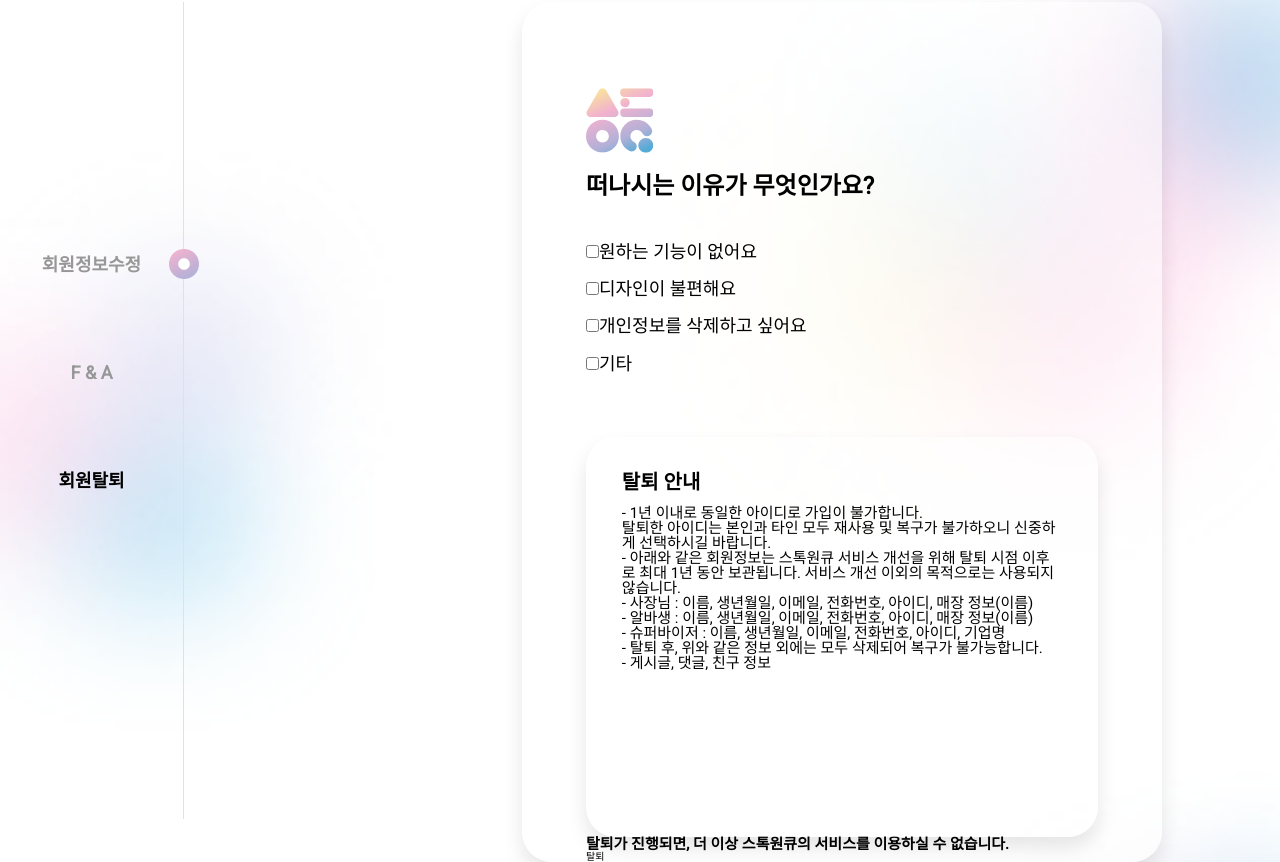
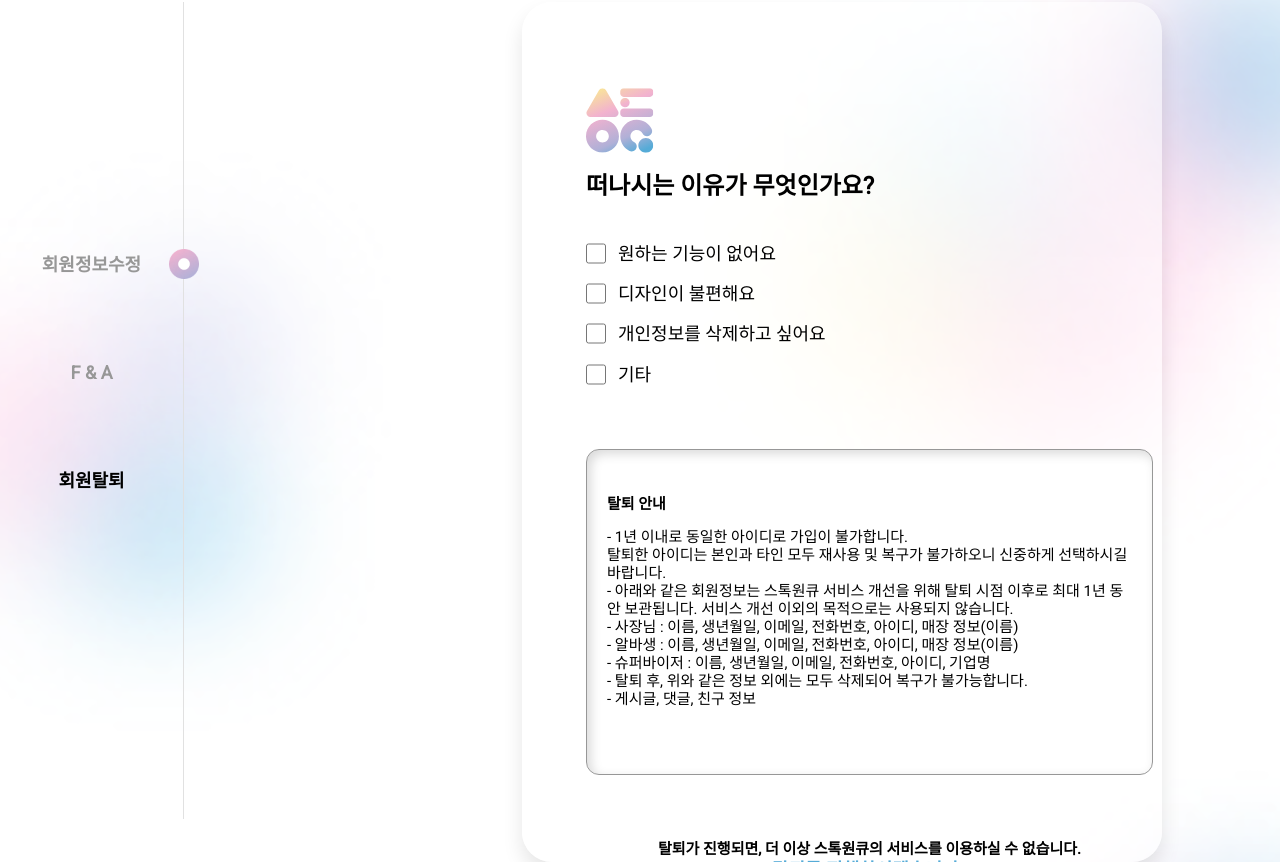
Before and after one commit to stockOneQ/front, a Next.js app: page /my-page/secession in a window 1280 px wide. Shown: the part 180-1042 px from the top of the page. Built offline with nearby package versions, Linux system fonts and the light colour scheme.

Commit message:
마이페이지 디자인

```diff
--- a/components/my-page/Delete/index.tsx
+++ b/components/my-page/Delete/index.tsx
@@ -24,7 +24,6 @@ const MypageDelete = () => {
   };
 
   return (
-    <>
     <S.DeleteSection>
       <S.DeletContents>
         <Image src={logoIcon} alt="main-logo" width={67.5} height={65} />
@@ -96,13 +95,18 @@ const MypageDelete = () => {
           </S.AgreementText>
         </S.DeleteAgreement>
 
+        <S.Text>
           <h2>
             탈퇴가 진행되면, 더 이상 스톡원큐의 서비스를 이용하실 수 없습니다.
           </h2>
-          <S.SubmitButton onClick={handleSubmit}>탈퇴</S.SubmitButton>
+          <p>탈퇴를 진행하시겠습니까?</p>
+        </S.Text>
+
+        <S.SubmitButton onClick={handleSubmit}>
+          <p>회원탈퇴</p>
+        </S.SubmitButton>
       </S.DeletContents>
     </S.DeleteSection>
-    </>
   );
 };
 
--- a/components/my-page/Delete/style.ts
+++ b/components/my-page/Delete/style.ts
@@ -41,19 +41,61 @@ export const DeleteReasonForm = styled.div`
   label {
     font-size: 18px;
     margin-bottom: 3%;
+
+    font-family: 'Roboto';
+    font-style: normal;
+    font-weight: 500;
+    line-height: 21px;
+
+    display: flex;
+    gap: 1.2rem;
+  }
+
+  input {
+    width: 2rem;
   }
 `;
 
-export const SubmitButton = styled.button``;
+export const SubmitButton = styled.button`
+  box-sizing: border-box;
+
+  width: 202px;
+  height: 110px;
+  background: #ffffff;
+  border: 1px solid #e1e1e1;
+  border-radius: 7px;
+
+  display: flex;
+  justify-content: center;
+  align-items: center;
+
+  p {
+    font-family: 'Roboto';
+    font-style: normal;
+    font-weight: 600;
+    font-size: 24px;
+    line-height: 28px;
+    display: flex;
+    align-items: center;
+    text-align: center;
+
+    color: #e1e1e1;
+  }
+`;
 
 export const DeleteAgreement = styled.div`
-  background-color: rgba(255, 255, 255, 0.5);
-  box-shadow: 0px 1.1rem 2rem 0px rgba(0, 0, 0, 0.1);
-  border-radius: 30px;
+  box-sizing: border-box;
+  background: #ffffff;
+  border: 1px solid #979797;
+  box-shadow: inset 4px 4px 11px rgba(0, 0, 0, 0.15);
+  border-radius: 13px;
+
   flex-direction: column;
-  height: 50vh;
-  width: 40vw;
+  height: 32.6rem;
+  width: 56.7rem;
   position: relative;
+
+  padding: 4.5rem 2rem 2rem 2rem;
 `;
 
 export const DeleteTitle = styled.h1`
@@ -62,10 +104,22 @@ export const DeleteTitle = styled.h1`
 `;
 
 export const AgreementText = styled.div`
-  padding: 7%;
   p {
     padding-top: 3%;
     font-size: 15px;
+
+    font-family: 'Roboto';
+    font-style: normal;
+    font-weight: 500;
+    line-height: 18px;
+  }
+
+  h1 {
+    font-family: 'Roboto';
+    font-style: normal;
+    font-weight: 600;
+    font-size: 15px;
+    line-height: 18px;
   }
 `;
 export const DeletContents = styled.div`
@@ -77,3 +131,38 @@ export const DeletContents = styled.div`
     top: 3%;
   }
 `;
+
+export const Text = styled.div`
+  display: flex;
+  flex-direction: column;
+  align-items: center;
+
+  gap: 0.2rem;
+  padding-top: 6.7rem;
+  padding-bottom: 2.6rem;
+
+  width: 56.7rem;
+
+  h1 {
+    font-family: 'Roboto';
+    font-style: normal;
+    font-weight: 400;
+    font-size: 18px;
+    line-height: 21px;
+    display: flex;
+    align-items: center;
+    text-align: center;
+
+    color: #000000;
+  }
+
+  p {
+    color: #55abd7;
+
+    font-family: 'Roboto';
+    font-style: normal;
+    font-weight: 600;
+    font-size: 18px;
+    line-height: 21px;
+  }
+`;
```
Lines whose indentation alone changed are shown as unchanged.
